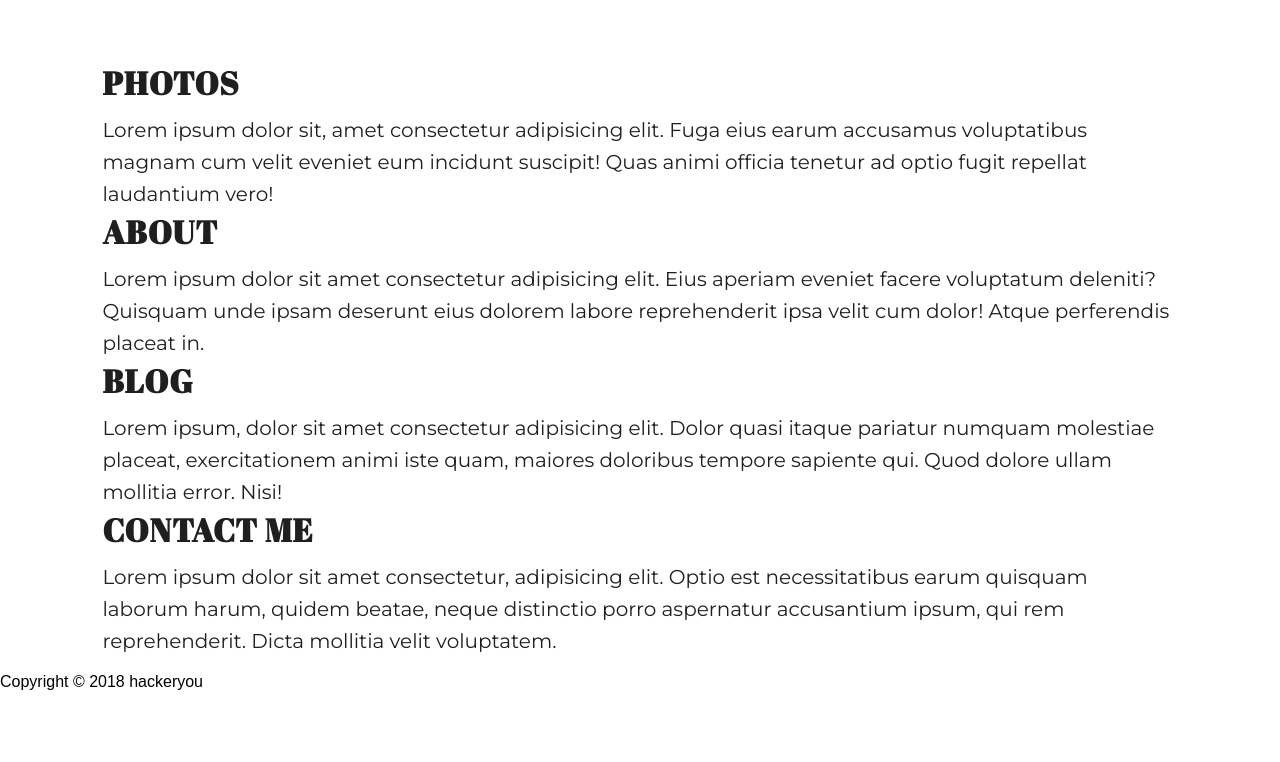
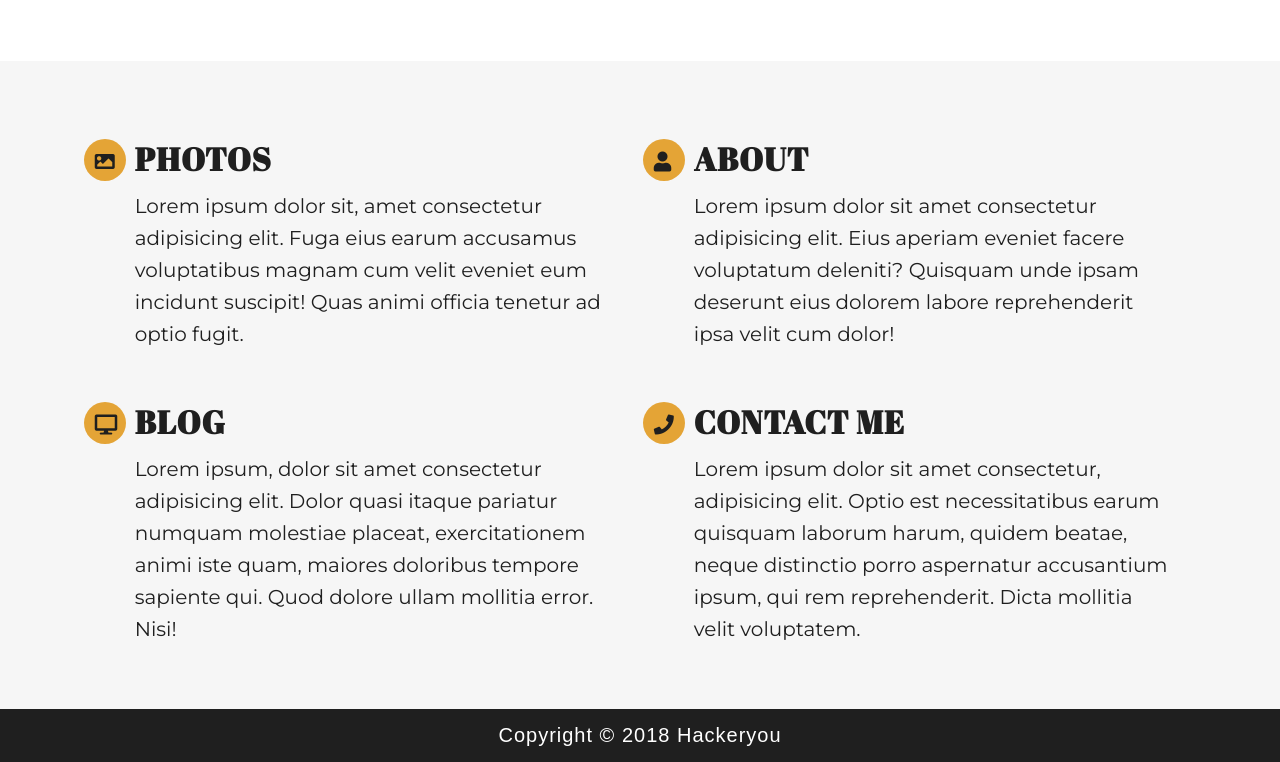
Before and after one commit to jMortfield/jason_mortfield_project2, a plain HTML site: page index.html in a window 1280 px wide. Shown: the part 3290-4052 px from the top of the page. Before the commit the page ends 3997 px from the top, so only its background shows below. Drawn offline with Linux system fonts and the light colour scheme.

Commit message:
finished most of the styling for main index.html, including bottom-nav section and footer section

```diff
--- a/index.html
+++ b/index.html
@@ -126,28 +126,28 @@
     </main>
 <!-- BOTTOM NAV STARTS -->
     <section class="bottom-nav">
-        <div class="wrapper">
+        <div class="bottom-nav__wrapper wrapper">
             <div class="bottom-nav__item">
-                <h3 class="bottom-nav__heading primary-header--medium">Photos</h3>
-                <p class="bottom-nav__text text">Lorem ipsum dolor sit, amet consectetur adipisicing elit. Fuga eius earum accusamus voluptatibus magnam cum velit eveniet eum incidunt suscipit! Quas animi officia tenetur ad optio fugit repellat laudantium vero!</p>
+                <a href=""><h3 class="bottom-nav__heading primary-header--medium bottom-nav__photos">Photos</h3></a>
+                <p class="bottom-nav__text text">Lorem ipsum dolor sit, amet consectetur adipisicing elit. Fuga eius earum accusamus voluptatibus magnam cum velit eveniet eum incidunt suscipit! Quas animi officia tenetur ad optio fugit.</p>
             </div>
             <div class="bottom-nav__item">
-                <h3 class="bottom-nav__heading primary-header--medium">About</h3>
-                <p class="bottom-nav__text text">Lorem ipsum dolor sit amet consectetur adipisicing elit. Eius aperiam eveniet facere voluptatum deleniti? Quisquam unde ipsam deserunt eius dolorem labore reprehenderit ipsa velit cum dolor! Atque perferendis placeat in.</p>
+                <a href=""><h3 class="bottom-nav__heading primary-header--medium bottom-nav__about">About</h3></a>
+                <p class="bottom-nav__text text">Lorem ipsum dolor sit amet consectetur adipisicing elit. Eius aperiam eveniet facere voluptatum deleniti? Quisquam unde ipsam deserunt eius dolorem labore reprehenderit ipsa velit cum dolor!</p>
             </div>
             <div class="bottom-nav__item">
-                <h3 class="bottom-nav__heading primary-header--medium">Blog</h3>
+                <a href=""> <h3 class="bottom-nav__heading primary-header--medium bottom-nav__blog">Blog</h3></a>
                 <p class="bottom-nav__text text">Lorem ipsum, dolor sit amet consectetur adipisicing elit. Dolor quasi itaque pariatur numquam molestiae placeat, exercitationem animi iste quam, maiores doloribus tempore sapiente qui. Quod dolore ullam mollitia error. Nisi!</p>
             </div>
             <div class="bottom-nav__item">
-                <h3 class="bottom-nav__heading primary-header--medium">Contact me</h3>
+                <a href=""><h3 class="bottom-nav__heading primary-header--medium  bottom-nav__contact">Contact me</h3></a>
                 <p class="bottom-nav__text text">Lorem ipsum dolor sit amet consectetur, adipisicing elit. Optio est necessitatibus earum quisquam laborum harum, quidem beatae, neque distinctio porro aspernatur accusantium ipsum, qui rem reprehenderit. Dicta mollitia velit voluptatem.</p>
             </div>
         </div>
     </section>
 <!-- FOOTER STARTS -->
     <footer class="footer">
-        <p class="copyright">Copyright &copy; 2018 hackeryou</p>
+        <p class="footer__copyright">Copyright &copy; 2018 hackeryou</p>
     </footer>
 </body>
 </html>
--- a/styles/partials/_bottom-nav.scss
+++ b/styles/partials/_bottom-nav.scss
@@ -0,0 +1,48 @@
+.bottom-nav {
+    background: $whiteShade;
+    &__wrapper {
+        display: flex;
+        flex-wrap: wrap;
+        justify-content: space-between;
+        padding: 2% 0 5% 0;
+    }
+    &__item {
+        max-width: 45%;
+        margin-left: 3%;
+    }
+    &__heading {
+        margin-top: 50px;
+    }
+    &__photos, &__about, &__blog, &__contact{
+        position: relative;
+        &::before {
+            content: "\f03e";
+            font-family: "Font Awesome 5 Free";
+            font-weight: 900;
+            font-size: 2rem;
+            position: absolute;
+            left: -40px;
+            top: 13px;
+            z-index: 10;
+        }
+        &::after {
+            content: "";
+            height: 42px;
+            width: 42px;
+            background: $accentColor;
+            position: absolute;
+            left: -51px;
+            top: 2px;
+            border-radius: 50%;
+        }
+    }
+    &__about::before {
+        content: "\f007";
+    }
+    &__blog::before {
+        content: "\f108";
+    }
+    &__contact::before {
+        content: "\f095";
+    }
+}
--- /dev/null
+++ b/styles/partials/_footer.scss
@@ -0,0 +1,12 @@
+.footer {
+    color: white;
+    background: $blackShade;
+    text-align: center;
+    &__copyright {
+        margin: 0;
+        padding: 15px 0;
+        font-size: 2rem;
+        text-transform: capitalize;
+        letter-spacing: 1px;
+    }
+}
--- a/styles/partials/_gallery.scss
+++ b/styles/partials/_gallery.scss
@@ -11,7 +11,7 @@
             margin: 0 40px;
         }
         &:hover .gallery__caption {
-            display: block;
+            opacity: 1;
         }
     }
     &__img {
@@ -28,8 +28,8 @@
         padding-top: 40%;
         color: white;
         background: linear-gradient(to bottom rgba(0,0,0,0.5), rgba(0,0,0,0.5));
-        display: none;
-
+        opacity: 0;
+        transition: all 0.5s;
     }
 
 }
--- a/styles/partials/_global.scss
+++ b/styles/partials/_global.scss
@@ -12,8 +12,16 @@ body {
     font-size: 1.6rem;
 }
 
-img {
-    // width: 100%;
+a {
+    text-decoration: none;
+}
+
+.icon::before {
+  display: inline-block;
+  font-style: normal;
+  font-variant: normal;
+  text-rendering: auto;
+  -webkit-font-smoothing: antialiased;
 }
 
 .list {
--- a/styles/style.scss
+++ b/styles/style.scss
@@ -6,3 +6,4 @@
 @import "./partials/journey";
 @import "./partials/gallery";
 @import "./partials/bottom-nav";
+@import "./partials/footer";
```
Also changed, not shown: styles/style.css, 1 other file.
